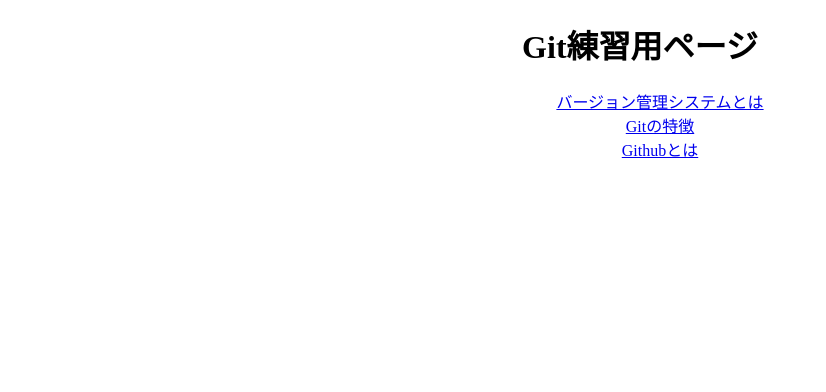
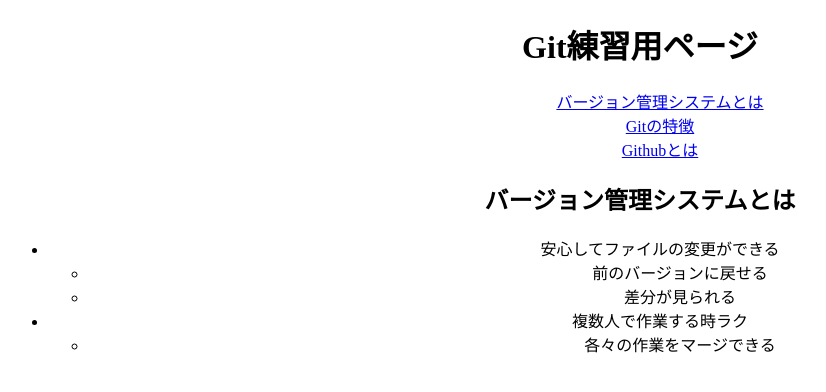
Before and after one commit to yukimikato/git_practice, a plain HTML site: page index.html in a window 1280 px wide. Shown: the whole page, without its empty margins (0-826 px from the left). Drawn offline with Linux system fonts and the light colour scheme.

Commit message:
バージョン管理システムの説明を追加

```diff
--- a/index.html
+++ b/index.html
@@ -17,6 +17,24 @@
 					<a href="github.html"><li>Githubとは</li></a>
 				</ul>
 			</nav>
+			<article>
+				<secion>
+					<h1>バージョン管理システムとは</h1>
+					<ul>
+						<li>安心してファイルの変更ができる
+							<ul>
+								<li>前のバージョンに戻せる</li>
+								<li>差分が見られる</li>
+							</ul>
+						</li>
+						<li>複数人で作業する時ラク
+							<ul>
+								<li>各々の作業をマージできる</li>
+							</ul>
+						</li>
+					</ul>
+				</section>
+			</article>
 		</main>
 	</body>
 </html>
```
